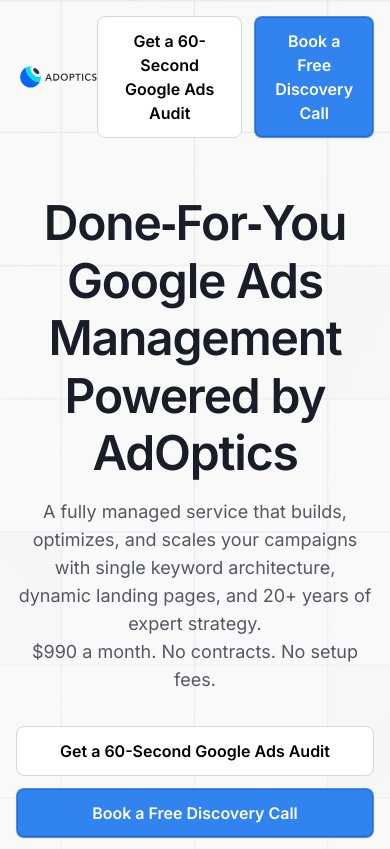
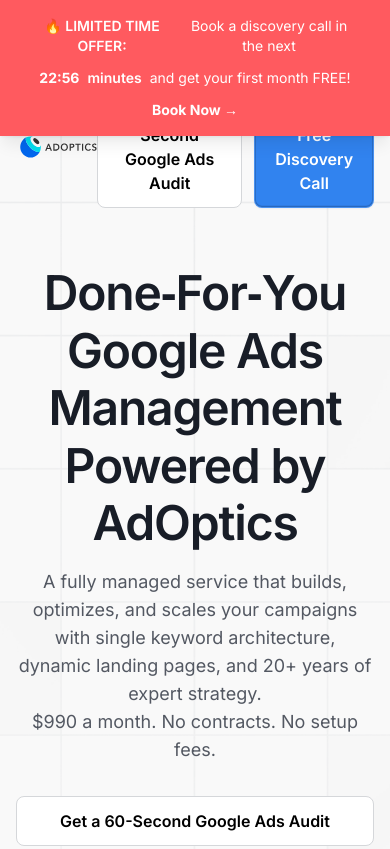
Before and after one commit to sprfrkr/adoptics_managed, a website: page src/index.html in a window 390 px wide. Shown: the top 849 px of the page. Drawn offline with Linux system fonts and the light colour scheme.

Commit message:
Add promotional countdown timer bar with scarcity/urgency features
- Added sticky promotional bar at top with #FF5A5F background
- Implemented 23-minute countdown timer with localStorage persistence
- Added 'Book Now' CTA button linking to discovery call
- Removed close button to ensure persistent visibility
- Enhanced mobile padding and responsive design
- Set high z-index (9999) to appear above all page elements
- Automatic timer reset when countdown reaches zero

```diff
--- a/src/index.html
+++ b/src/index.html
@@ -37,8 +37,31 @@
 		/>
 	</head>
 	<body class="relative h-full">
+		<!-- Promotional Sticky Bar -->
+		<div id="promo-bar" class="fixed top-0 left-0 right-0 text-white py-4 sm:py-3 px-4 shadow-lg" style="background-color: #FF5A5F; z-index: 9999;">
+			<div class="container mx-auto flex items-center justify-center text-center">
+				<div class="flex flex-col sm:flex-row items-center justify-center gap-2 sm:gap-4">
+					<div class="flex items-center gap-2">
+						<span class="text-sm sm:text-base font-semibold">🔥 LIMITED TIME OFFER:</span>
+						<span class="text-sm sm:text-base">Book a discovery call in the next</span>
+					</div>
+					<div class="flex items-center gap-2">
+						<div id="countdown-timer" class="px-3 py-1 rounded-md font-bold text-sm sm:text-base text-white" style="background-color: #FF5A5F;">
+							<span id="countdown-minutes">23</span>:<span id="countdown-seconds">00</span>
+						</div>
+						<span class="text-sm sm:text-base font-semibold">minutes</span><span class="text-sm sm:text-base">and get your first month FREE!</span>
+					</div>
+					<a href="https://api.leadconnectorhq.com/widget/booking/Vjt4i3z3mS0p0LHQzExz"
+						class="text-white hover:opacity-90 px-4 py-2 rounded-md font-bold text-sm sm:text-base transition-all duration-200 whitespace-nowrap" style="background-color: #FF5A5F;">
+						Book Now →
+					</a>
+				</div>
+
+			</div>
+		</div>
+
 		<!-- Header & Hero -->
-		<div class="bg-grey-100 relative z-0 h-auto overflow-hidden">
+		<div class="bg-grey-100 relative z-0 h-auto overflow-hidden" style="margin-top: 70px;">
 			<!-- BG Pattern -->
 			<img
 				class="absolute inset-0 -z-10 h-full w-full max-w-full object-cover"
--- a/src/js/main.js
+++ b/src/js/main.js
@@ -162,3 +162,58 @@
 	})
 }
 initializeAccordion()
+
+// Initialize promotional countdown timer
+function initializeCountdownTimer() {
+	const promoBar = document.querySelector("#promo-bar")
+	const minutesElement = document.querySelector("#countdown-minutes")
+	const secondsElement = document.querySelector("#countdown-seconds")
+
+	if (!promoBar || !minutesElement || !secondsElement) return
+
+	// Set initial countdown time (23 minutes)
+	let totalSeconds = 23 * 60
+
+	// Check if there's a saved end time in localStorage
+	const savedEndTime = localStorage.getItem('promoEndTime')
+	const now = new Date().getTime()
+
+	if (savedEndTime && now < parseInt(savedEndTime)) {
+		// Use saved end time
+		totalSeconds = Math.floor((parseInt(savedEndTime) - now) / 1000)
+	} else {
+		// Set new end time (23 minutes from now)
+		const endTime = now + (totalSeconds * 1000)
+		localStorage.setItem('promoEndTime', endTime.toString())
+	}
+
+	// Update display function
+	function updateDisplay() {
+		const minutes = Math.floor(totalSeconds / 60)
+		const seconds = totalSeconds % 60
+
+		minutesElement.textContent = minutes.toString().padStart(2, '0')
+		secondsElement.textContent = seconds.toString().padStart(2, '0')
+	}
+
+	// Countdown function
+	function countdown() {
+		if (totalSeconds <= 0) {
+			// Timer expired - reset to 23 minutes and save new end time
+			totalSeconds = 23 * 60
+			const newEndTime = new Date().getTime() + (totalSeconds * 1000)
+			localStorage.setItem('promoEndTime', newEndTime.toString())
+		}
+
+		updateDisplay()
+		totalSeconds--
+	}
+
+
+
+	// Start the countdown
+	updateDisplay()
+	setInterval(countdown, 1000)
+}
+
+initializeCountdownTimer()
```
